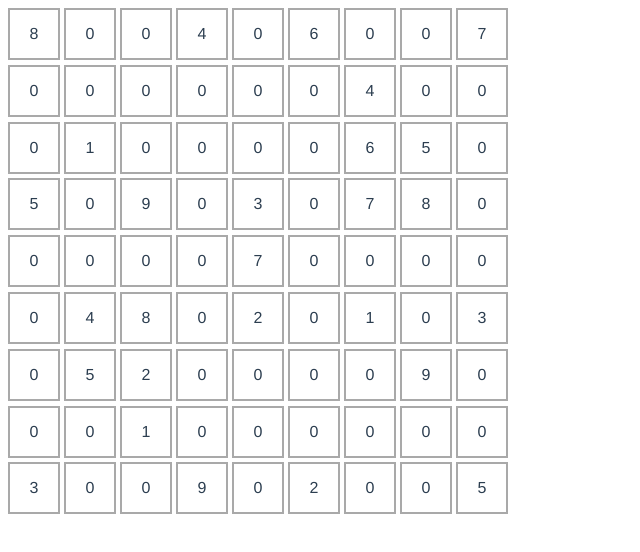
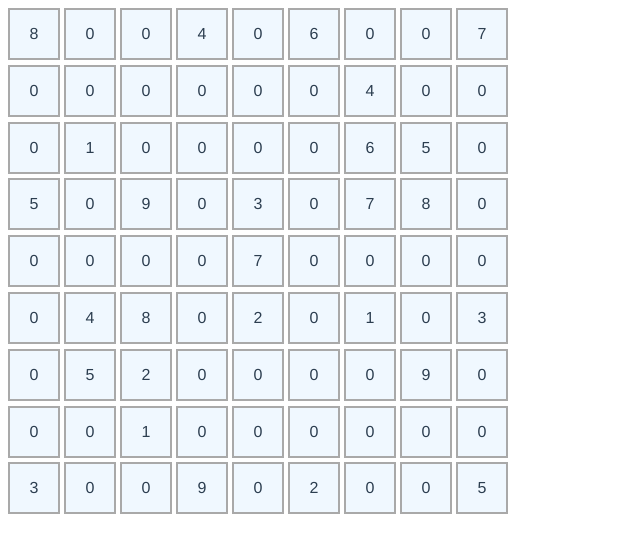
Before and after one commit to anpe9592/Sudoku-vue, a Vue app: page / in a window 1280 px wide. Shown: the top 552 px of the page, without its empty margins (0-640 px from the left). Built offline with nearby package versions, Linux system fonts and the light colour scheme.

Commit message:
created function to change cell color
it doesn't change color yet

```diff
--- a/src/components/Sudoku.vue
+++ b/src/components/Sudoku.vue
@@ -1,6 +1,6 @@
 <template>
   <div class="Sudoku">
-    <div v-for="item in items" v-bind:key="item.id" class="cell">
+    <div v-for="item in items" v-bind:key="item.id" v-bind:style="bgc" class="cell">
       {{ item }}
     </div>
   </div>
@@ -25,8 +25,18 @@ export default {
         3, 0, 0, 9, 0, 2, 0, 0, 5
       ]
     }
+  },
+  computed: {
+    bgc: function () {
+      let c = 'aliceblue'
+      return {
+        backgroundColor: c
+      }
+    }
   }
 }
+// aliceblue
+// beige
 </script>
 
 <!-- Add "scoped" attribute to limit CSS to this component only -->
@@ -35,6 +45,7 @@ export default {
   width: 3em;
   height: 3em;
   line-height: 3em;
+  background-color: aliceblue;
   text-align: center;
   border-style: solid;
   border-color: darkgray;
```
